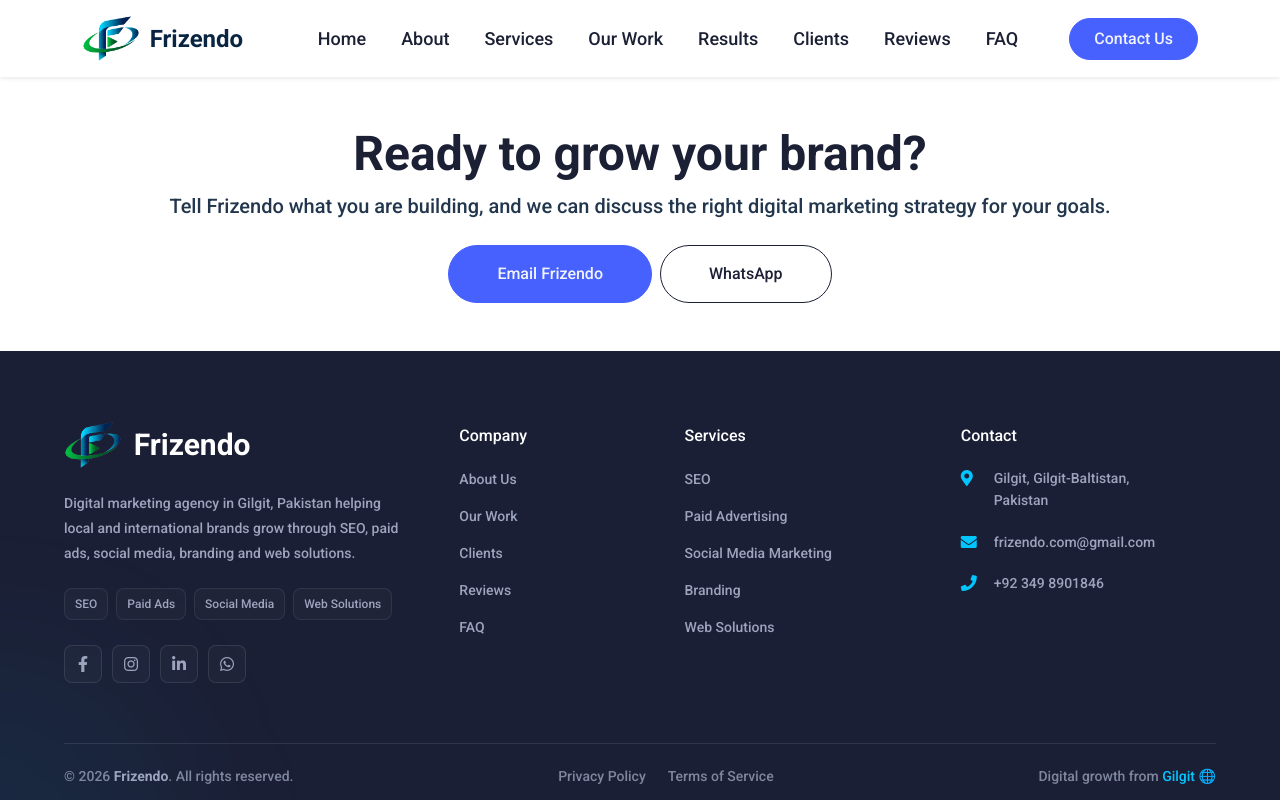
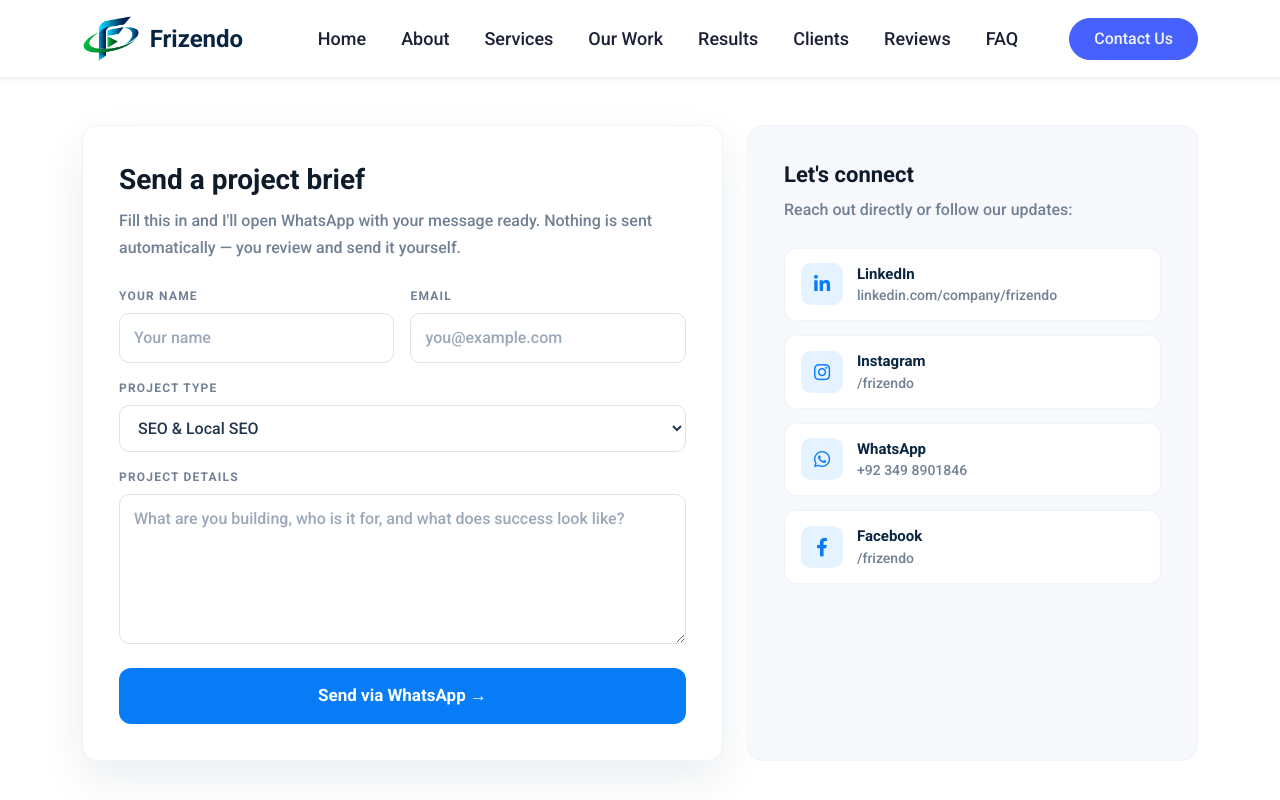
Before and after one commit to frizendocom-commits/frizendo, a Next.js app: page /contact in a window 1280 px wide. Shown: the top 800 px of the page. Built offline with nearby package versions, Linux system fonts and the light colour scheme.

Commit message:
feat(contact): rebuild contact page with WhatsApp project brief form and social sidebar

```diff
--- /dev/null
+++ b/app/contact/contact.css
@@ -0,0 +1,185 @@
+/* ========================================
+   CONTACT PAGE (page-scoped)
+   Loaded only for the /contact route.
+   Uses existing design tokens from frizendo.css.
+======================================== */
+
+.contact-brief .row {
+  align-items: stretch;
+}
+
+.brief-card,
+.connect-card {
+  height: 100%;
+  border: 1px solid #eef4fb;
+  border-radius: var(--fr-r-md);
+  padding: 36px;
+}
+
+.brief-card {
+  background: #fff;
+  box-shadow: 0 18px 45px rgba(9, 37, 65, 0.08);
+}
+
+.brief-title {
+  margin: 0 0 10px;
+  color: #0e1b2b;
+  font-size: 1.75rem;
+  font-weight: 700;
+  line-height: 1.25;
+}
+
+.brief-sub {
+  margin-bottom: 26px;
+  color: var(--fr-muted);
+  font-size: 1rem;
+  line-height: 1.7;
+}
+
+.brief-label {
+  display: block;
+  margin-bottom: 8px;
+  color: var(--fr-muted);
+  font-size: 0.75rem;
+  font-weight: 700;
+  letter-spacing: 0.1em;
+  text-transform: uppercase;
+}
+
+.brief-input,
+.brief-select,
+.brief-textarea {
+  display: block;
+  width: 100%;
+  padding: 12px 14px;
+  border: 1px solid #dbe4ee;
+  border-radius: 10px;
+  background: #fff;
+  color: var(--fr-body);
+  font-size: 1rem;
+  line-height: 1.5;
+  transition: border-color 0.2s, box-shadow 0.2s;
+}
+
+.brief-textarea {
+  min-height: 150px;
+  resize: vertical;
+}
+
+.brief-input::placeholder,
+.brief-textarea::placeholder {
+  color: #9aa8b8;
+}
+
+.brief-input:focus,
+.brief-select:focus,
+.brief-textarea:focus {
+  outline: none;
+  border-color: var(--fr-blue);
+  box-shadow: 0 0 0 0.2rem rgba(8, 124, 247, 0.15);
+}
+
+.brief-submit {
+  display: block;
+  width: 100%;
+  margin-top: 24px;
+  padding: 15px 20px;
+  border: none;
+  border-radius: 12px;
+  background: var(--fr-blue);
+  color: #fff;
+  font-size: 1.0625rem;
+  font-weight: 700;
+  transition: background 0.2s, transform 0.2s, box-shadow 0.2s;
+}
+
+.brief-submit:hover,
+.brief-submit:focus {
+  background: #0668d6;
+  box-shadow: 0 12px 28px rgba(8, 124, 247, 0.28);
+  transform: translateY(-1px);
+}
+
+.connect-card {
+  background: #f6f8fb;
+}
+
+.connect-title {
+  margin: 0 0 8px;
+  color: #0e1b2b;
+  font-size: 1.375rem;
+  font-weight: 700;
+}
+
+.connect-sub {
+  margin-bottom: 24px;
+  color: var(--fr-muted);
+  line-height: 1.7;
+}
+
+.connect-list {
+  display: flex;
+  flex-direction: column;
+  gap: 14px;
+  margin: 0;
+  padding: 0;
+  list-style: none;
+}
+
+.connect-item {
+  display: flex;
+  align-items: center;
+  gap: 14px;
+  padding: 14px 16px;
+  border: 1px solid #eef4fb;
+  border-radius: 12px;
+  background: #fff;
+  color: var(--fr-body);
+  text-decoration: none;
+  transition: border-color 0.2s, box-shadow 0.2s, transform 0.2s;
+}
+
+.connect-item:hover,
+.connect-item:focus {
+  border-color: rgba(8, 124, 247, 0.45);
+  box-shadow: 0 12px 30px rgba(9, 37, 65, 0.08);
+  color: var(--fr-body);
+  transform: translateY(-2px);
+}
+
+.connect-icon {
+  display: grid;
+  place-items: center;
+  flex: none;
+  width: 42px;
+  height: 42px;
+  border-radius: 10px;
+  background: rgba(8, 124, 247, 0.1);
+  color: var(--fr-blue);
+  font-size: 1.15rem;
+}
+
+.connect-name {
+  display: block;
+  color: var(--fr-dark);
+  font-size: 0.9375rem;
+  font-weight: 700;
+}
+
+.connect-handle {
+  display: block;
+  color: var(--fr-muted);
+  font-size: 0.875rem;
+  overflow-wrap: anywhere;
+}
+
+@media (max-width: 767.98px) {
+  .brief-card,
+  .connect-card {
+    padding: 26px 20px;
+  }
+
+  .brief-title {
+    font-size: 1.5rem;
+  }
+}
--- a/app/contact/page.tsx
+++ b/app/contact/page.tsx
@@ -1,10 +1,13 @@
 import type { Metadata } from "next";
 import type { Viewport } from "next";
+import ContactBriefForm from "@/components/ContactBriefForm";
+import "./contact.css";
 
 export const metadata: Metadata = {
   metadataBase: new URL("https://frizendo.com"),
   title: "Contact Frizendo | Digital Marketing Agency in Gilgit, Pakistan",
-  description: "Get in touch with Frizendo to discuss SEO, Google Ads, Meta Ads, social media, branding and web projects.",
+  description:
+    "Send Frizendo a project brief on WhatsApp, email us or connect on LinkedIn, Instagram and Facebook — digital marketing agency in Gilgit, Pakistan.",
   alternates: { canonical: "https://frizendo.com/contact.html" },
   openGraph: {"url":"https://frizendo.com/contact.html","images":["https://frizendo.com/assets/frizendo-logo.png"]},
 }
@@ -13,25 +16,71 @@ export const viewport: Viewport = {
   themeColor: "#ffffff",
 };
 
+const SOCIALS = [
+  {
+    name: "LinkedIn",
+    handle: "linkedin.com/company/frizendo",
+    icon: "fab fa-linkedin-in",
+    href: "https://www.linkedin.com/company/frizendo/home",
+  },
+  {
+    name: "Instagram",
+    handle: "/frizendo",
+    icon: "fab fa-instagram",
+    href: "https://www.instagram.com/frizendo/",
+  },
+  {
+    name: "WhatsApp",
+    handle: "+92 349 8901846",
+    icon: "fab fa-whatsapp",
+    href: "https://wa.me/923498901846",
+  },
+  {
+    name: "Facebook",
+    handle: "/frizendo",
+    icon: "fab fa-facebook-f",
+    href: "https://www.facebook.com/frizendo",
+  },
+];
+
 export default function Page() {
   return (
-    <>
-      <section className="container-xxl py-5" id="contact">
-  <div className="container text-center">
-    <h2 className="display-5 fw-bold">
-      Ready to grow your brand?
-    </h2>
-    <p className="lead mb-4">
-      Tell Frizendo what you are building, and we can discuss the right digital marketing strategy for your goals.
-    </p>
-    <a className="btn btn-primary rounded-pill py-3 px-5 me-2" href="mailto:frizendo.com@gmail.com">
-      Email Frizendo
-    </a>
-    <a className="btn btn-outline-dark rounded-pill py-3 px-5" href="https://wa.me/923498901846" rel="noopener" target="_blank">
-      WhatsApp
-    </a>
-  </div>
-</section>
-    </>
+    <section className="container-xxl py-5 contact-brief" id="contact">
+      <div className="container">
+        <div className="row g-4">
+          <div className="col-lg-7">
+            <ContactBriefForm />
+          </div>
+          <div className="col-lg-5">
+            <div className="connect-card">
+              <h2 className="connect-title">Let&apos;s connect</h2>
+              <p className="connect-sub">
+                Reach out directly or follow our updates:
+              </p>
+              <ul className="connect-list">
+                {SOCIALS.map((social) => (
+                  <li key={social.name}>
+                    <a
+                      className="connect-item"
+                      href={social.href}
+                      rel="noopener noreferrer"
+                      target="_blank"
+                    >
+                      <span aria-hidden="true" className="connect-icon">
+                        <i className={social.icon} />
+                      </span>
+                      <span>
+                        <span className="connect-name">{social.name}</span>
+                        <span className="connect-handle">{social.handle}</span>
+                      </span>
+                    </a>
+                  </li>
+                ))}
+              </ul>
+            </div>
+          </div>
+        </div>
+      </div>
+    </section>
   );
 }
--- /dev/null
+++ b/components/ContactBriefForm.tsx
@@ -0,0 +1,123 @@
+"use client";
+
+import { useState } from "react";
+
+const WHATSAPP_NUMBER = "923498901846";
+
+const PROJECT_TYPES = [
+  "SEO & Local SEO",
+  "Google Ads / Paid Advertising",
+  "Social Media Marketing",
+  "Branding",
+  "Web Development",
+  "Growth Strategy",
+  "Other",
+];
+
+export default function ContactBriefForm() {
+  const [name, setName] = useState("");
+  const [email, setEmail] = useState("");
+  const [projectType, setProjectType] = useState(PROJECT_TYPES[0]);
+  const [details, setDetails] = useState("");
+
+  function handleSubmit(event: React.FormEvent<HTMLFormElement>) {
+    event.preventDefault();
+
+    const message = [
+      "Hi Frizendo, I'd like to discuss a project.",
+      "",
+      `Name: ${name}`,
+      email ? `Email: ${email}` : null,
+      `Project type: ${projectType}`,
+      "",
+      "Project details:",
+      details,
+    ]
+      .filter((line) => line !== null)
+      .join("\n");
+
+    const url = `https://wa.me/${WHATSAPP_NUMBER}?text=${encodeURIComponent(message)}`;
+    window.open(url, "_blank", "noopener,noreferrer");
+  }
+
+  return (
+    <form className="brief-card" onSubmit={handleSubmit}>
+      <h1 className="brief-title">Send a project brief</h1>
+      <p className="brief-sub">
+        Fill this in and I&apos;ll open WhatsApp with your message ready.
+        Nothing is sent automatically — you review and send it yourself.
+      </p>
+
+      <div className="row g-3">
+        <div className="col-md-6">
+          <label className="brief-label" htmlFor="brief-name">
+            Your name
+          </label>
+          <input
+            autoComplete="name"
+            className="brief-input"
+            id="brief-name"
+            name="name"
+            onChange={(event) => setName(event.target.value)}
+            placeholder="Your name"
+            required
+            type="text"
+            value={name}
+          />
+        </div>
+        <div className="col-md-6">
+          <label className="brief-label" htmlFor="brief-email">
+            Email
+          </label>
+          <input
+            autoComplete="email"
+            className="brief-input"
+            id="brief-email"
+            name="email"
+            onChange={(event) => setEmail(event.target.value)}
+            placeholder="you@example.com"
+            type="email"
+            value={email}
+          />
+        </div>
+        <div className="col-12">
+          <label className="brief-label" htmlFor="brief-type">
+            Project type
+          </label>
+          <select
+            className="brief-select"
+            id="brief-type"
+            name="projectType"
+            onChange={(event) => setProjectType(event.target.value)}
+            value={projectType}
+          >
+            {PROJECT_TYPES.map((type) => (
+              <option key={type} value={type}>
+                {type}
+              </option>
+            ))}
+          </select>
+        </div>
+        <div className="col-12">
+          <label className="brief-label" htmlFor="brief-details">
+            Project details
+          </label>
+          <textarea
+            className="brief-textarea"
+            id="brief-details"
+            name="details"
+            onChange={(event) => setDetails(event.target.value)}
+            placeholder="What are you building, who is it for, and what does success look like?"
+            required
+            rows={5}
+            value={details}
+          />
+        </div>
+      </div>
+
+      <button className="brief-submit" type="submit">
+        Send via WhatsApp <span aria-hidden="true">→</span>
+      </button>
+    </form>
+  );
+}
```
